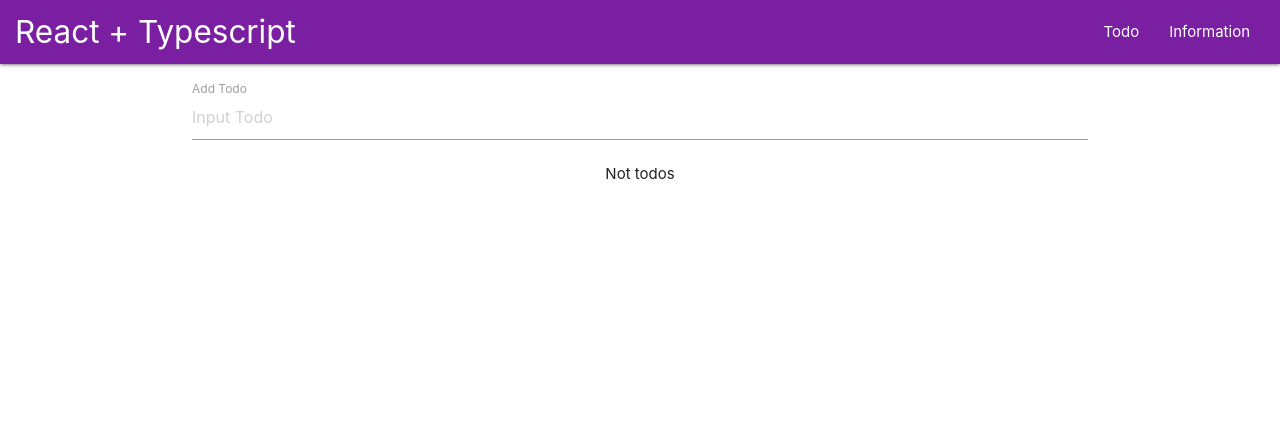
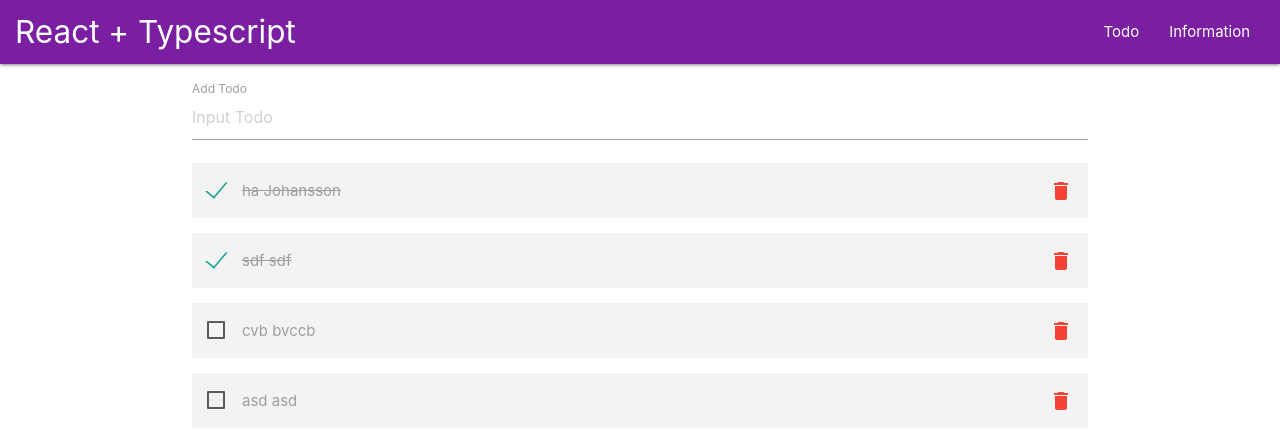
Before and after one commit to Gtes/testcypress, a React (Create React App) app: page / in a window 1280 px wide. Shown: the top 448 px of the page. Built offline with nearby package versions, Linux system fonts and the light colour scheme.

Commit message:
add static data loading

```diff
--- a/src/pages/TodosPage.tsx
+++ b/src/pages/TodosPage.tsx
@@ -29,17 +29,17 @@ const staticData = [
 ];
 
 export const TodosPage: React.FunctionComponent = () => {
-  const [todos, setTodos] = useState<ITodo[]>([]);
+  const [todos, setTodos] = useState<ITodo[]>(staticData);
 
-  useEffect(() => {
-    const saved = JSON.parse(localStorage.getItem('todos') || '[]') as ITodo[];
+  // useEffect(() => {
+  //   const saved = JSON.parse(localStorage.getItem('todos') || '[]') as ITodo[];
 
-    setTodos(saved);
-  }, []);
+  //   setTodos(saved);
+  // }, []);
 
-  useEffect(() => {
-    localStorage.setItem('todos', JSON.stringify(todos));
-  }, [todos]);
+  // useEffect(() => {
+  //   localStorage.setItem('todos', JSON.stringify(todos));
+  // }, [todos]);
 
   const addHandler = (title: string) => {
     const newTodo: ITodo = {
```
